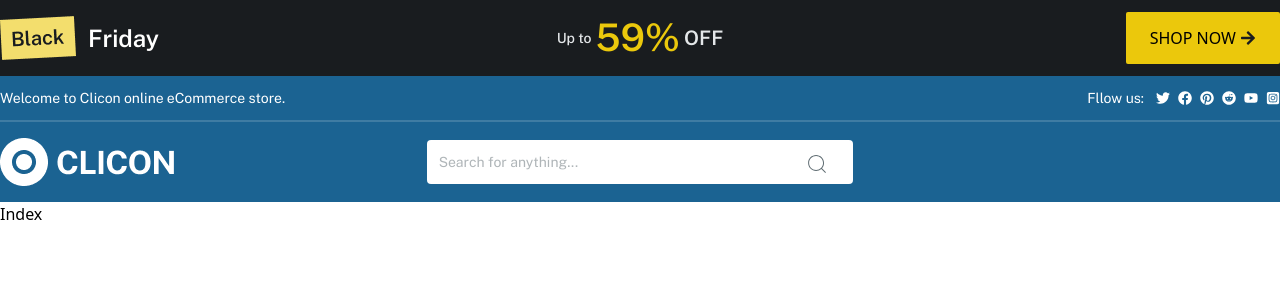
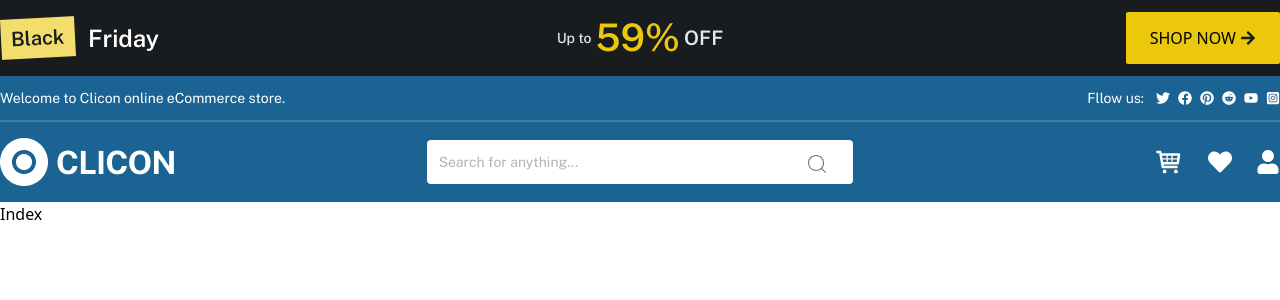
Before and after one commit to Subroto112001/Clicon-Ecommerce, a React (Vite) app in the folder Font-end/: page / in a window 1280 px wide. Shown: the top 300 px of the page. Built offline with nearby package versions, Linux system fonts and the light colour scheme.

Commit message:
downNavbar

```diff
--- a/Font-end/src/Component/CoomonComponent/PageCommonComponent/DownNavbar/index.tsx
+++ b/Font-end/src/Component/CoomonComponent/PageCommonComponent/DownNavbar/index.tsx
@@ -5,14 +5,14 @@ import { icons } from "../../../../Helpers/IconProvider";
 import type React from "react";
 import { useState } from "react";
 const DownNavbar = () => {
-
   const [typeChange, setTypeChange] = useState<Boolean>(false);
 
-    const handlechangeInput = (event: React.ChangeEvent<HTMLInputElement>): void => {
-        setTypeChange(true)
+  const handlechangeInput = (
+    event: React.ChangeEvent<HTMLInputElement>
+  ): void => {
+    setTypeChange(true);
     console.log(event.target.value);
-
-    }
+  };
   return (
     <div className="bg-secondary-700 py-4! border-t-2 border-t-[#3F7CA3]">
       <Containere>
@@ -22,6 +22,7 @@ const [typeChange, setTypeChange] = useState<Boolean>(false);
               <img src={assets.Logo} alt={assets.Logo} />
             </picture>
           </div>
+          {/* search part is here */}
           <div>
             <Search className="relative">
               <input
@@ -29,13 +30,21 @@ const [typeChange, setTypeChange] = useState<Boolean>(false);
                 name="search"
                 onChange={handlechangeInput}
                 placeholder="Search for anything..."
-                  className="bg-gray-00 body-small-400 w-full rounded text-gray-600 outline-none p-3! "
+                className="bg-gray-00 body-small-400 placeholder:body-small-400 w-full rounded text-gray-600 outline-none p-3! pr-15! "
               />
               <span className="absolute top-[28%] text-gray-600 right-6 text-2xl">
                 {icons.search}
               </span>
             </Search>
           </div>
+          {/* search part is here */}
+          {/* cart wishlist and accoutn icon is here */}
+          <div className="flex justify-end items-center gap-6 ">
+            <span className="text-gray-00 text-3xl">{icons.cart}</span>
+            <span className="text-gray-00 text-2xl">{icons.heart}</span>
+            <span className="text-gray-00 text-2xl">{icons.user}</span>
+          </div>
+          {/* cart wishlist and accoutn icon is here */}
         </div>
       </Containere>
     </div>
```
Lines whose indentation alone changed are shown as unchanged.
